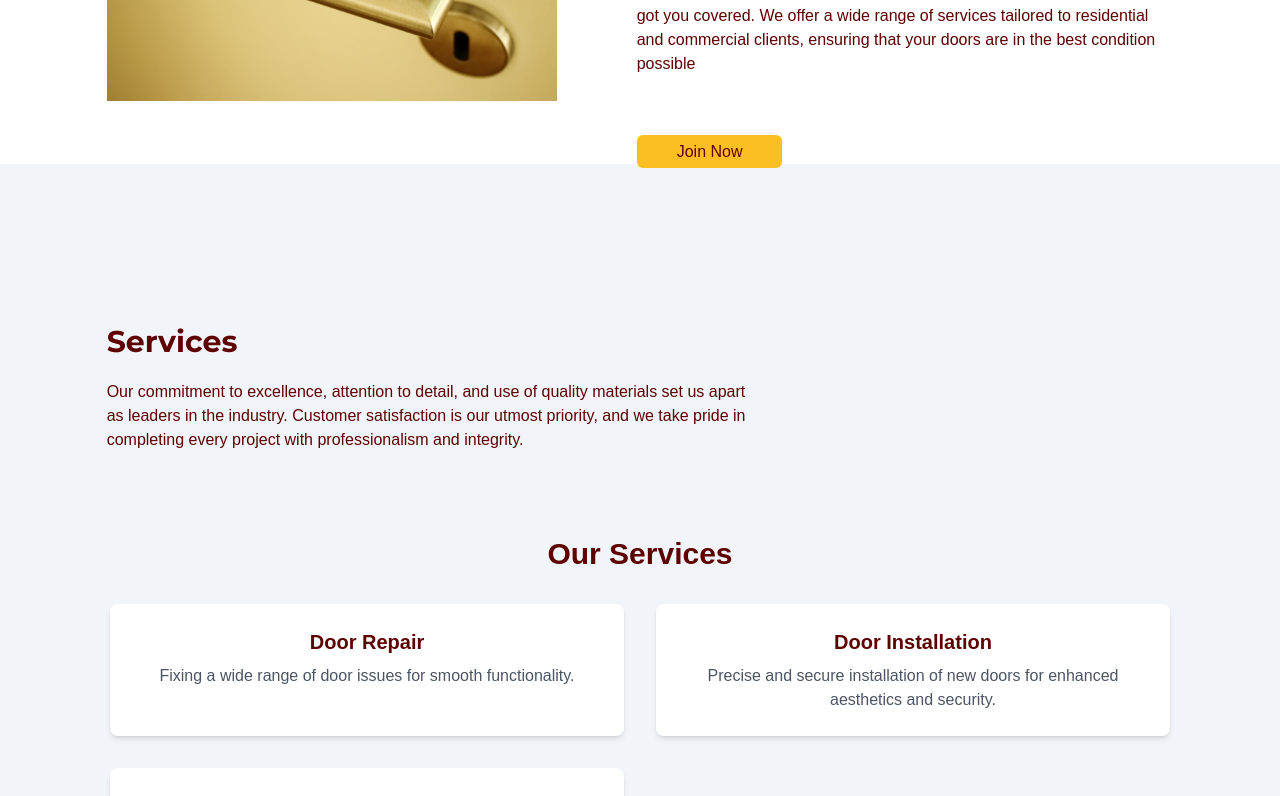
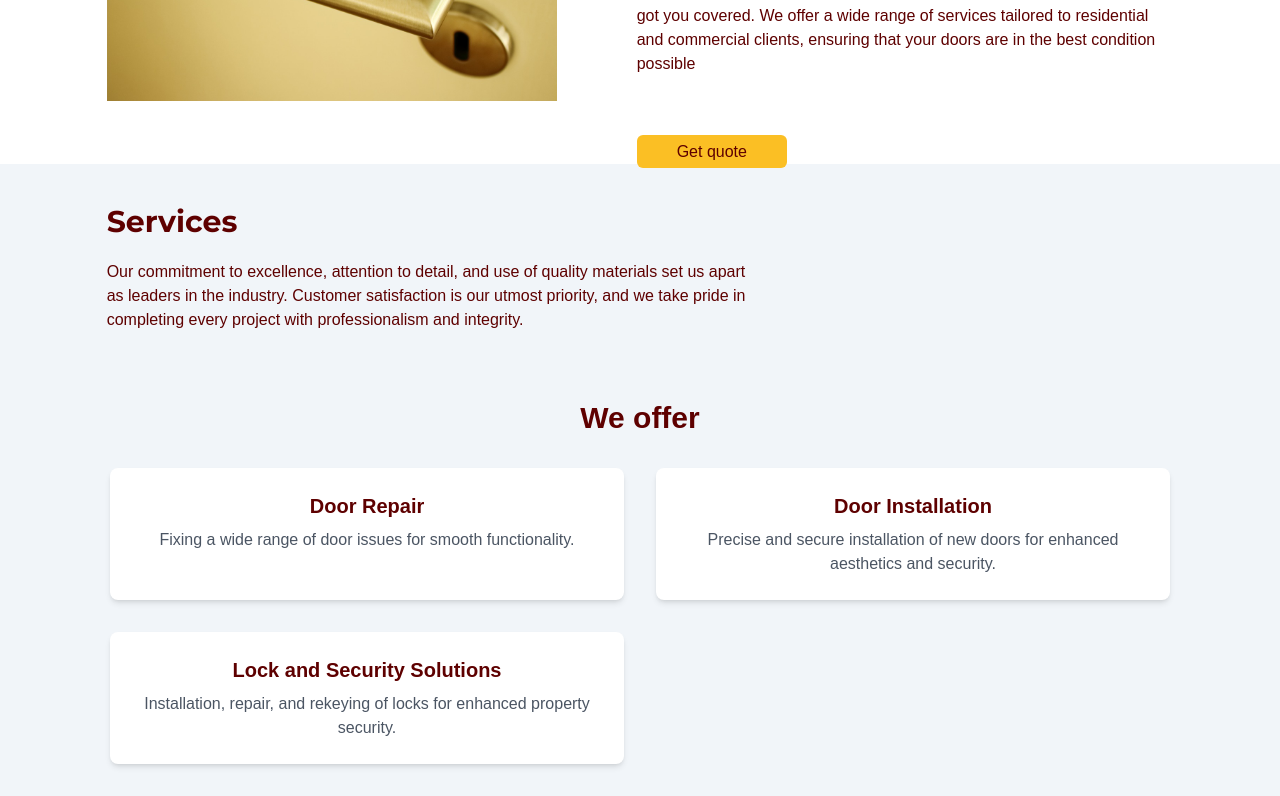
Before and after one commit to Lucky-N202/stimteam, a React (Vite) app: page / in a window 1280 px wide. Shown: the part 1740-2536 px from the top of the page. Built offline with nearby package versions, Linux system fonts and the light colour scheme.

Commit message:
Removed spacing on the website

```diff
--- a/src/components/about/index.tsx
+++ b/src/components/about/index.tsx
@@ -150,7 +150,7 @@ const About = ( { setSelectedPage }: Props) => {
                     <div className="relative mt-16">
                         <div className="before:absolute before:-bottom-20 before:right-40 ">
                             <ActionButton setSelectedPage={setSelectedPage}>
-                                Join Now
+                                Get quote
                             </ActionButton>
                         </div>
 
--- a/src/components/contact/index.tsx
+++ b/src/components/contact/index.tsx
@@ -28,7 +28,7 @@ const ContactUs = ({ setSelectedPage }: Props) => {
     }
 
   return (
-    <section id="contact" className="mx-auto w-5/6 pt-24 pb-32 ">
+    <section id="contact" className="mx-auto w-5/6 pt-10 pb-10 ">
 
         <motion.div onViewportEnter={ () => setSelectedPage(SelectedPage.Contact)}>
 
--- a/src/components/offers/index.tsx
+++ b/src/components/offers/index.tsx
@@ -27,7 +27,7 @@ type Props = {
 motion
 const Service = ({ setSelectedPage}: Props) => {
   return (
-    <section id="services" className="w-full bg-slate-100 py-40">
+    <section id="services" className="w-full bg-slate-100 py-10">
 
         <motion.div
             onViewportEnter={ () => setSelectedPage(SelectedPage.Services)}
@@ -54,9 +54,9 @@ const Service = ({ setSelectedPage}: Props) => {
 
             </motion.div>
 
-            <div className="py-16 bg-gray-100">
+            <div className="py-12 bg-gray-100">
       <div className="container mx-auto text-center">
-        <h2 className="text-3xl font-bold mb-8">Our Services</h2>
+        <h2 className="text-3xl font-bold mb-8">We offer</h2>
         <div className="grid grid-cols-1 md:grid-cols-2 lg:grid-cols-3 gap-8">
           {services.map((service, index) => (
             <motion.div
```
